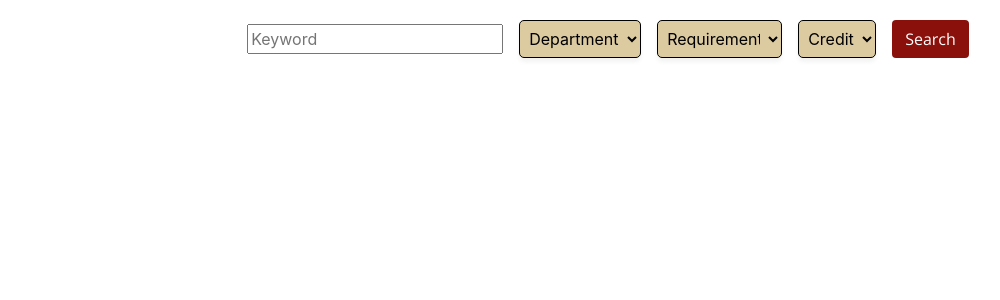
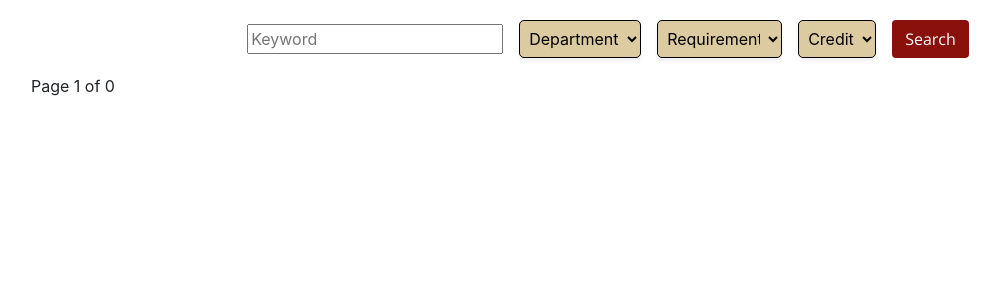
Before and after one commit to normanjwright/eagleai, a Flask app: page /coursesearch in a window 1280 px wide. Shown: the part 70-370 px from the top of the page, without its empty margins (32-1032 px from the left). Run offline with Flask 3, Linux system fonts and the light colour scheme; parts of the project's set-up code (start-up, migrations or seed data) failed here and were passed over.

Commit message:
Added pages to course search -- next and previous buttons are not yet styled

```diff
--- a/main.py
+++ b/main.py
@@ -24,8 +24,15 @@ def coursesearch():
 
 
     searched_courses = search_courses(courses, str(search_text), str(search_dept[0:4]) ,offering, search_req, search_cred)
+    page = request.args.get('page', 1, type=int)
+    per_page = 20
+    start = (page - 1) * per_page
+    end = start + per_page
+    total_pages = (len(searched_courses) + per_page - 1) // per_page
 
-    return render_template("coursesearch.html", searched_courses = searched_courses , departments=departments, \
+    items_on_page = searched_courses[start:end]
+
+    return render_template("coursesearch.html", items_on_page = items_on_page, total_pages = total_pages, page = page, departments=departments, \
                            search_text=search_text, search_dept=search_dept, requirements=requirements, search_req=search_req, search_cred=search_cred)
 
 @app.route("/askbaldwin")
--- a/templates/coursesearch.html
+++ b/templates/coursesearch.html
@@ -73,7 +73,7 @@
         <div class="row mt-3 mx-5">
 
     <!-- Here is where we can output the formatted cards. Inside we include the modal window(more info option)-->
-    {% for course in searched_courses %}
+    {% for course in items_on_page %}
     <div class="col-6 mb-4 mx-auto">
 
     <div class="card border-secondary my-2 w-200" >
@@ -91,7 +91,6 @@
                 <div class="col-7 my-auto">
                     Prerequisites: {{ course.prerequisites }}
                 </div>
-
             </div>
         </div>
         <div class="card-body text-secondary">
@@ -102,6 +101,13 @@
     </div>
 
     {% endfor %}
+    {% if page > 1 %}
+    <a href="{{ url_for('coursesearch', page=page-1) }}">Previous</a>
+    {% endif %}
+    <span>Page {{page}} of {{total_pages}}</span>
+    {% if page < total_pages %}
+    <a href="{{ url_for('coursesearch', page=page+1) }}">Next</a>
+    {% endif %}
     </div>
     </div>
 
```
